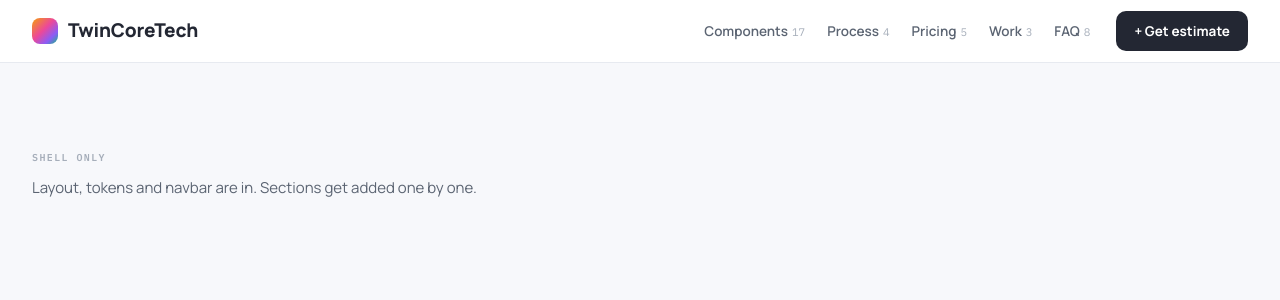
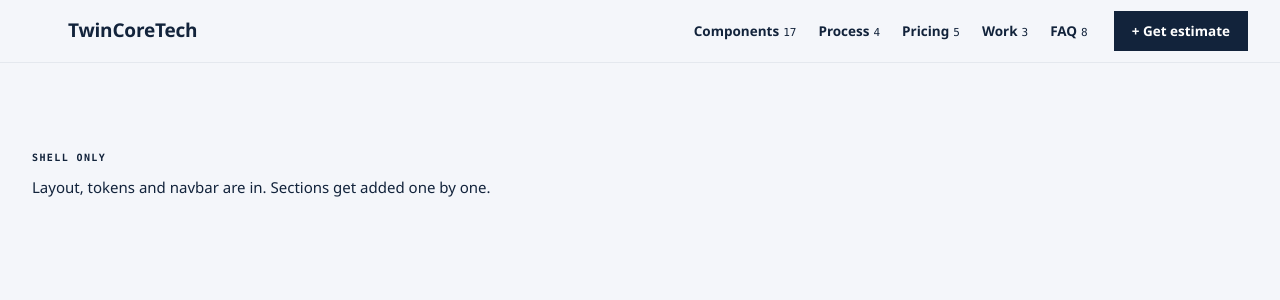
Before and after one commit to ayodhbhojithh/twinloom, a Next.js app: page / in a window 1280 px wide. Shown: the top 300 px of the page. Built offline with nearby package versions, Linux system fonts and the light colour scheme.

Commit message:
Remove deprecated documentation and source files for the website development service selector. This includes the README, standalone web studio page, and associated JavaScript and HTML files, streamlining the project structure.

```diff
--- a/app/globals.css
+++ b/app/globals.css
@@ -2,107 +2,79 @@
 @import "tw-animate-css";
 @import "shadcn/tailwind.css";
 
-/* The prototype is light only. Keeping the class based dark variant means the
-   `dark:` utilities inside shadcn components still compile, but never match,
-   because `.dark` is never applied. */
+/* Light only. Keeping the class based dark variant means the `dark:` utilities
+   inside shadcn components still compile, but never match, because `.dark` is
+   never applied. */
 @custom-variant dark (&:is(.dark *));
 
 /* ---------------------------------------------------------------------------
-   Portal Grid tokens
+   TwinCoreTech design tokens
 
-   Lifted from option 2a of the design canvas in Docs/: light SaaS surfaces,
-   gradient accents, mono microcopy, a handwritten aside. The prototype carried
-   every value as an inline style; they live here instead so a brand change is a
-   one file change.
+   Lifted from Docs/artifacts/1_landing_1.html, whose :root block is marked
+   "Shared design tokens - Claude Design can retheme from here". The RAG and
+   panel values come from Docs/artifacts/twincoretech_site.html, the mono
+   baseline that carries the real IA.
 
-   Reference: Docs/source/Web Studio Page.dc.html, lines 1385 to 1679.
+   Artifact name  ->  token here
+     --ink              --color-ink
+     --muted            --color-body      (renamed: shadcn owns "muted")
+     --faint            --color-faint
+     --line             --color-line
+     --bg               --color-bg
+     --card             use bg-card, mapped below
+     --accent           --color-brand     (renamed: shadcn owns "accent")
+     --soft             --color-soft
+     --green            --color-ok
 --------------------------------------------------------------------------- */
 @theme {
-  /* Type: Manrope carries the UI, IBM Plex Mono the microcopy, Caveat the
-     handwritten asides. */
-  --font-sans: var(--font-manrope), ui-sans-serif, system-ui, sans-serif;
-  --font-mono: var(--font-plex-mono), ui-monospace, Menlo, monospace;
-  --font-script: var(--font-caveat), ui-rounded, cursive;
+  /* System stack. The artifacts use no webfont, so neither do we: nothing to
+     download, nothing to shift on load. */
+  --font-sans: "Segoe UI", system-ui, -apple-system, "Helvetica Neue", Arial,
+    sans-serif;
+  --font-mono: ui-monospace, SFMono-Regular, Menlo, Consolas, monospace;
 
-  /* Ink ramp, darkest to faintest */
-  --color-ink: #232733;
-  --color-ink-2: #1f2430;
-  --color-ink-3: #5b6472;
-  --color-ink-4: #98a0ad;
-  --color-ink-5: #a6aeba;
-  --color-ink-6: #b4bbc6;
-  --color-ink-7: #c0c7d2;
+  /* Ink and text */
+  --color-ink: #12233b;
+  --color-body: #5b6675;
+  --color-faint: #9aa2ae;
 
-  /* Microcopy grey and the handwriting grey, both specific to 2a */
-  --color-mono: #8b93a1;
-  --color-aside: #6b7280;
-
-  /* Surfaces */
-  --color-canvas: #f7f8fb;
-  --color-surface: #ffffff;
-  --color-sunken: #f6f8fb;
-  --color-chip: #f1f3f7;
-  /* Unlit portal circle */
-  --color-portal: #edf0f4;
-
-  /* Lines */
-  --color-hairline: #e7eaf0;
-  --color-hairline-soft: #eef1f6;
-  --color-hairline-dashed: #d9dee7;
-  --color-tick-border: #c9d0db;
-  /* Heavier edge used on secondary buttons and steppers */
-  --color-edge: #e0e4eb;
+  /* Surfaces and lines */
+  --color-bg: #f4f6fa;
+  --color-line: #e4e8ee;
+  --color-soft: #eaf2fb;
 
   /* Brand */
-  --color-brand: #7c3aed;
-  --color-brand-tint: #f5f1fe;
-  --color-brand-edge: #ded2fb;
-  /* The live pulse in the estimate card */
-  --color-live: #10b981;
+  --color-brand: #2f6fb0;
+  --color-ok: #22c55e;
 
-  /* Accent set the section headings and portal gradients draw from */
-  --color-accent-amber: #f59e0b;
-  --color-accent-pink: #ec4899;
-  --color-accent-violet: #8b5cf6;
-  --color-accent-emerald: #10b981;
-  --color-accent-blue: #3b82f6;
-  --color-accent-teal: #14b8a6;
-  --color-accent-orange: #f97316;
-  --color-accent-indigo: #6366f1;
-  --color-accent-sky: #0ea5e9;
-  --color-accent-fuchsia: #d946ef;
-  --color-accent-slate: #64748b;
+  /* Scoping dial, from the mono baseline. RAG here is semantic, not decorative:
+     it reads effort per component, so these keep their own names. */
+  --color-rag-green: #2fa36b;
+  --color-rag-amber: #e8a13a;
+  --color-rag-red: #e2574c;
+  --color-rag-todo: #e3e3e3;
 
-  /* Scope section accents */
-  --color-scope-structure: #7c3aed;
-  --color-scope-sections: #2563eb;
-  --color-scope-content: #0d9488;
-  --color-scope-legal: #64748b;
-  --color-scope-foundation: #f97316;
+  /* The Thoughts and inspiration panel */
+  --color-panel: #141414;
 
-  /* Radii: picker panel 20, cards 18, inner 14, buttons 12, rows 10, ticks 5 */
-  --radius-panel: 20px;
-  --radius-card: 18px;
-  --radius-inner: 14px;
-  --radius-cta: 12px;
-  --radius-row: 10px;
-  --radius-tick: 5px;
+  /* Content widths: 820 for the landing, 1000 for the site pages */
+  --container-landing: 820px;
+  --container-page: 1000px;
 
-  --ease-out-soft: cubic-bezier(0.32, 0.72, 0, 1);
+  /* Radii */
+  --radius-card: 14px;
+  --radius-card-sm: 12px;
+  --radius-btn: 12px;
+  --radius-btn-sm: 9px;
+  --radius-tile: 10px;
+  --radius-nav: 7px;
+  --radius-pill: 20px;
 
-  /* The prototype's one entrance animation */
-  --animate-rise: rise 0.6s ease both;
-
-  @keyframes rise {
-    from {
-      opacity: 0;
-      transform: translateY(14px);
-    }
-    to {
-      opacity: 1;
-      transform: none;
-    }
-  }
+  /* Elevation */
+  --shadow-card: 0 1px 3px rgba(16, 32, 60, 0.04);
+  --shadow-cta: 0 4px 14px rgba(47, 111, 176, 0.28);
+  --shadow-cta-hover: 0 6px 18px rgba(47, 111, 176, 0.35);
+  --shadow-featured: 0 6px 20px rgba(47, 111, 176, 0.14);
 }
 
 /* ---------------------------------------------------------------------------
@@ -110,7 +82,7 @@
    hand built ones never disagree about a colour.
 --------------------------------------------------------------------------- */
 @theme inline {
-  --font-heading: var(--font-manrope), ui-sans-serif, system-ui, sans-serif;
+  --font-heading: var(--font-sans);
   --color-sidebar-ring: var(--sidebar-ring);
   --color-sidebar-border: var(--sidebar-border);
   --color-sidebar-accent-foreground: var(--sidebar-accent-foreground);
@@ -154,39 +126,39 @@
 :root {
   --radius: 0.75rem;
 
-  --background: #f7f8fb;
-  --foreground: #232733;
+  --background: #f4f6fa;
+  --foreground: #12233b;
   --card: #ffffff;
-  --card-foreground: #232733;
+  --card-foreground: #12233b;
   --popover: #ffffff;
-  --popover-foreground: #232733;
-  --primary: #7c3aed;
+  --popover-foreground: #12233b;
+  --primary: #2f6fb0;
   --primary-foreground: #ffffff;
-  --secondary: #f1f3f7;
-  --secondary-foreground: #232733;
-  --muted: #f1f3f7;
-  --muted-foreground: #5b6472;
-  --accent: #f5f1fe;
-  --accent-foreground: #7c3aed;
-  --destructive: #dc2626;
-  --border: #e7eaf0;
-  --input: #e7eaf0;
-  --ring: #7c3aed;
+  --secondary: #eaf2fb;
+  --secondary-foreground: #12233b;
+  --muted: #eaf2fb;
+  --muted-foreground: #5b6675;
+  --accent: #eaf2fb;
+  --accent-foreground: #2f6fb0;
+  --destructive: #e2574c;
+  --border: #e4e8ee;
+  --input: #e4e8ee;
+  --ring: #2f6fb0;
 
-  --chart-1: #f59e0b;
-  --chart-2: #ec4899;
-  --chart-3: #8b5cf6;
-  --chart-4: #10b981;
-  --chart-5: #3b82f6;
+  --chart-1: #2f6fb0;
+  --chart-2: #2fa36b;
+  --chart-3: #e8a13a;
+  --chart-4: #e2574c;
+  --chart-5: #9aa2ae;
 
   --sidebar: #ffffff;
-  --sidebar-foreground: #232733;
-  --sidebar-primary: #7c3aed;
+  --sidebar-foreground: #12233b;
+  --sidebar-primary: #2f6fb0;
   --sidebar-primary-foreground: #ffffff;
-  --sidebar-accent: #f5f1fe;
-  --sidebar-accent-foreground: #7c3aed;
-  --sidebar-border: #e7eaf0;
-  --sidebar-ring: #7c3aed;
+  --sidebar-accent: #eaf2fb;
+  --sidebar-accent-foreground: #2f6fb0;
+  --sidebar-border: #e4e8ee;
+  --sidebar-ring: #2f6fb0;
 }
 
 @layer base {
@@ -211,13 +183,6 @@
     text-align: left;
   }
 
-  /* The mock-up jump assigns scrollTop directly and must stay instant. Smooth
-     scrolling inside the panel was tried and rejected as janky.
-     See Docs/README.md, "Row anchoring". */
-  [data-scope-scroller] {
-    scroll-behavior: auto;
-  }
-
   @media (prefers-reduced-motion: reduce) {
     html {
       scroll-behavior: auto;
@@ -234,78 +199,8 @@
 }
 
 @layer utilities {
-  /* The brand gradient, in the two angles the prototype uses. */
-  .bg-rainbow {
-    background-image: linear-gradient(
-      90deg,
-      #f59e0b,
-      #ec4899 40%,
-      #8b5cf6 72%,
-      #10b981
-    );
-  }
-
-  .bg-rainbow-tilt {
-    background-image: linear-gradient(
-      135deg,
-      #f59e0b,
-      #ec4899 45%,
-      #8b5cf6 75%,
-      #10b981
-    );
-  }
-
-  .text-rainbow {
-    background-image: linear-gradient(
-      90deg,
-      #f59e0b,
-      #ec4899 40%,
-      #8b5cf6 72%,
-      #10b981
-    );
-    -webkit-background-clip: text;
-    background-clip: text;
-    color: transparent;
-  }
-
-  .text-gradient-pink-violet {
-    background-image: linear-gradient(90deg, #ec4899, #8b5cf6);
-    -webkit-background-clip: text;
-    background-clip: text;
-    color: transparent;
-  }
-
-  /* The lift under the primary call to action. */
-  .shadow-cta {
-    box-shadow: 0 10px 24px -10px rgba(124, 58, 237, 0.55);
-  }
-
-  /* The lift under the estimate card. */
-  .shadow-estimate {
-    box-shadow: 0 18px 40px -28px rgba(35, 39, 51, 0.35);
-  }
-
-  /* Slim scrollbar for the scope panel, which scrolls a lot */
-  .scrollbar-slim {
-    scrollbar-width: thin;
-    scrollbar-color: var(--color-tick-border) transparent;
-  }
-
-  .scrollbar-slim::-webkit-scrollbar {
-    width: 8px;
-    height: 8px;
-  }
-
-  .scrollbar-slim::-webkit-scrollbar-track {
-    background: transparent;
-  }
-
-  .scrollbar-slim::-webkit-scrollbar-thumb {
-    background: var(--color-tick-border);
-    border-radius: 99px;
-  }
-
-  .scrollbar-slim::-webkit-scrollbar-thumb:hover {
-    background: var(--color-ink-5);
+  /* The pale vertical wash the artifacts use behind a closing panel. */
+  .bg-wash {
+    background-image: linear-gradient(180deg, #f7f9fc, #eef3fa);
   }
 }
--- a/app/layout.tsx
+++ b/app/layout.tsx
@@ -7,24 +7,32 @@ import { TooltipProvider } from "@/components/ui/tooltip";
 import { SITE } from "@/lib/content/site";
 import { cn } from "@/lib/utils";
 
-/* Type stack from the prototype: Manrope carries the UI, IBM Plex Mono the
-   small uppercase labels, Caveat the handwritten margin notes. */
+/* The type stack, taken from option 2a of the prototype. Three families, and
+   only three: Manrope carries every bit of UI, IBM Plex Mono every bit of
+   microcopy, Caveat the handwritten asides.
+   The prototype's font request also pulls Newsreader, Bricolage Grotesque,
+   Space Grotesk and Instrument Sans. Those belong to the design directions we
+   are not building, so they stay out. */
+
+/* Variable. 2a uses 400 body, 600 nav, 700 buttons, 800 headings. */
 const manrope = Manrope({
   variable: "--font-manrope",
   subsets: ["latin"],
   display: "swap",
 });
 
+/* Static family, so the weights have to be listed. 2a uses 400 and 600. */
 const plexMono = IBM_Plex_Mono({
   variable: "--font-plex-mono",
-  weight: ["400", "500", "600"],
+  weight: ["400", "600"],
   subsets: ["latin"],
   display: "swap",
 });
 
+/* Variable. 2a never sets a weight on Caveat, so keep the whole range rather
+   than pinning it to instances the markup does not ask for. */
 const caveat = Caveat({
   variable: "--font-caveat",
-  weight: ["500", "600"],
   subsets: ["latin"],
   display: "swap",
 });
```
Also changed, not shown: 52 other files (tests, documents, lock files or other folders).
